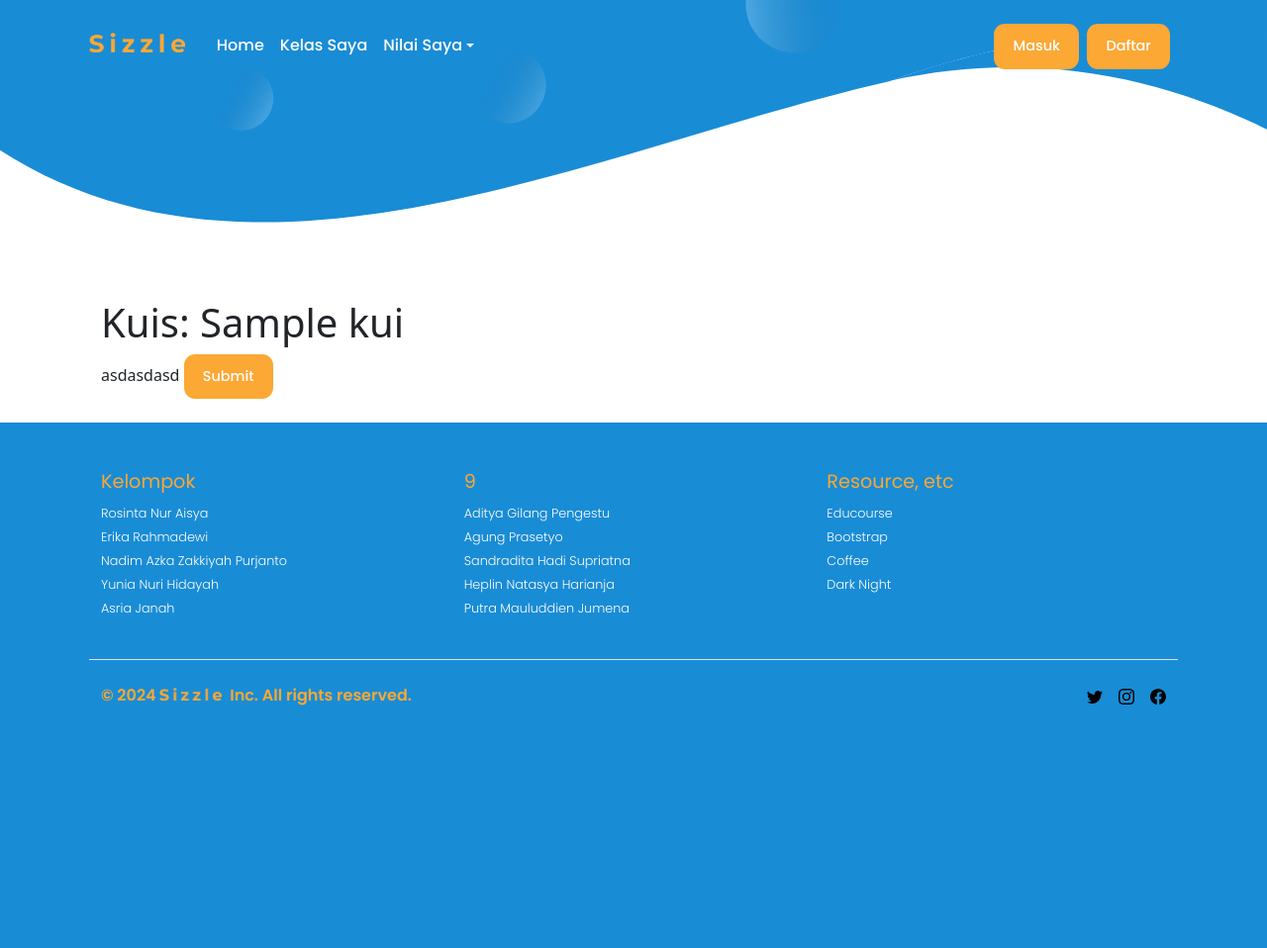
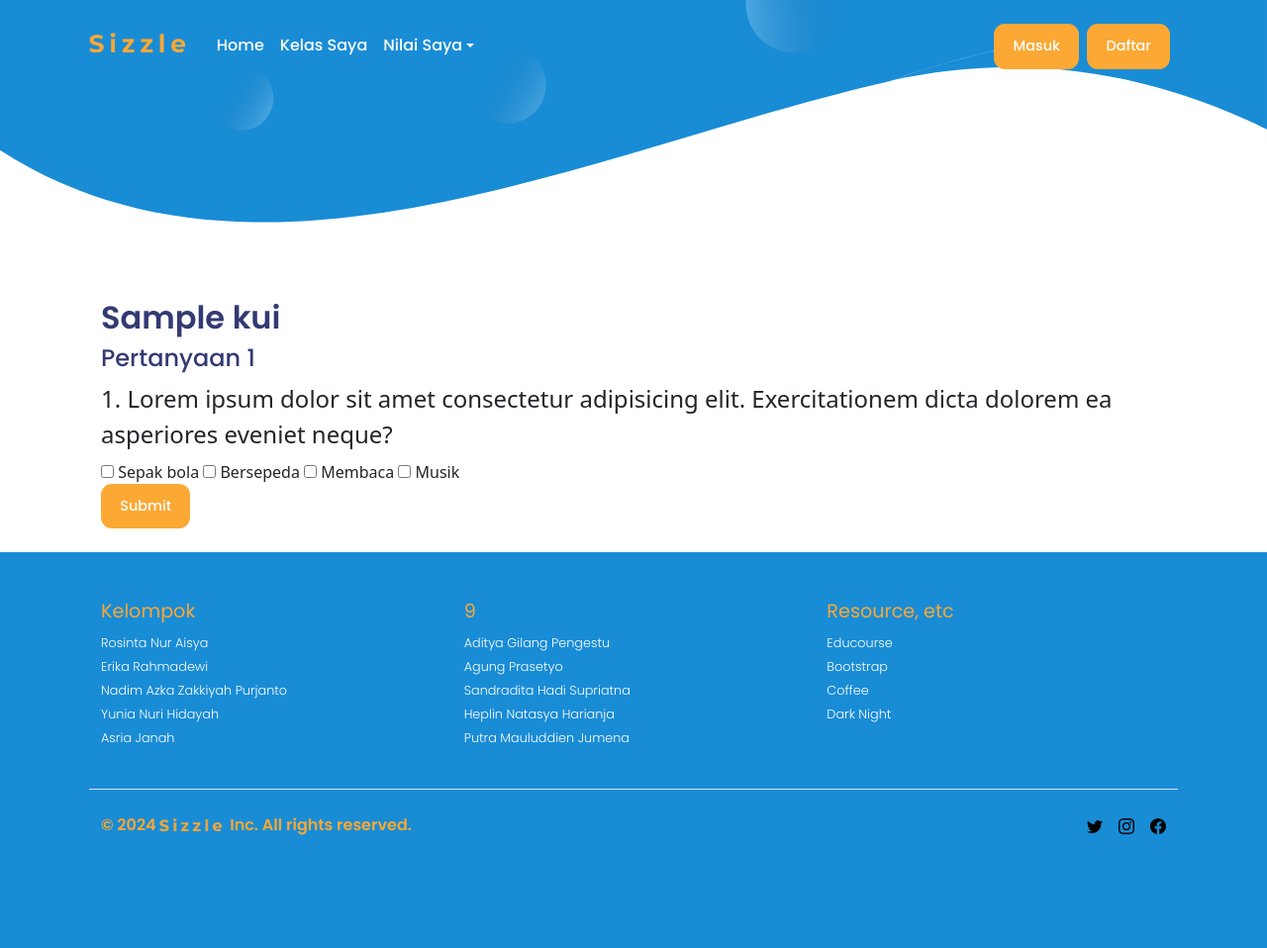
Before and after one commit to putramlddien/sizzle, a Django app: template sizzle/templates/ambil_kuis.html in a window 1280 px wide. Shown: the whole page at 99% size. Before the commit the page ends 713 px from the top, so only its background shows below. Run offline with Django 5.2, Linux system fonts and the light colour scheme; the template is opened without the code that fills it: most values are stand-ins (such as "Sample title", 1, 10 or a date in 2020); some libraries are stand-ins or nearby versions.

Commit message:
Added quiz element for the question

```diff
--- a/sizzle/templates/ambil_kuis.html
+++ b/sizzle/templates/ambil_kuis.html
@@ -4,11 +4,22 @@
 
 {% block body_block %}
 
-<div class="container mt-5">
-    <h1>Kuis: {{ kuis.judul }}</h1>
+<div class="container quiz-container mt-5">
+    <h2 class="quiz-part">{{ kuis.judul }}</h2>
     <form method="post">
         {% csrf_token %}
-        asdasdasd
+        <div class="question-wrapper">
+            <h4 class="no-pertanyaan">Pertanyaan 1</h4>
+            <fieldset>
+                <legend class="soal">1. Lorem ipsum dolor sit amet consectetur adipisicing elit. Exercitationem dicta dolorem ea asperiores eveniet neque?</legend>
+                <div class="checkbox-wrapper">
+                    <label for="chk1"><input type="checkbox" id="chk1" name="" value="Sepak bola"> Sepak bola</label>
+                    <label for="chk2"><input type="checkbox" id="chk2" name="" value="Bersepeda"> Bersepeda</label>
+                    <label for="chk3"><input type="checkbox" id="chk3" name="" value="Membaca"> Membaca</label>
+                    <label for="chk4"><input type="checkbox" id="chk4" name="" value="Musik"> Musik</label>
+                </div>
+              </fieldset>
+        </div>
         <button type="submit" class="btn btn-primary">Submit</button>
     </form>
 </div>
```
